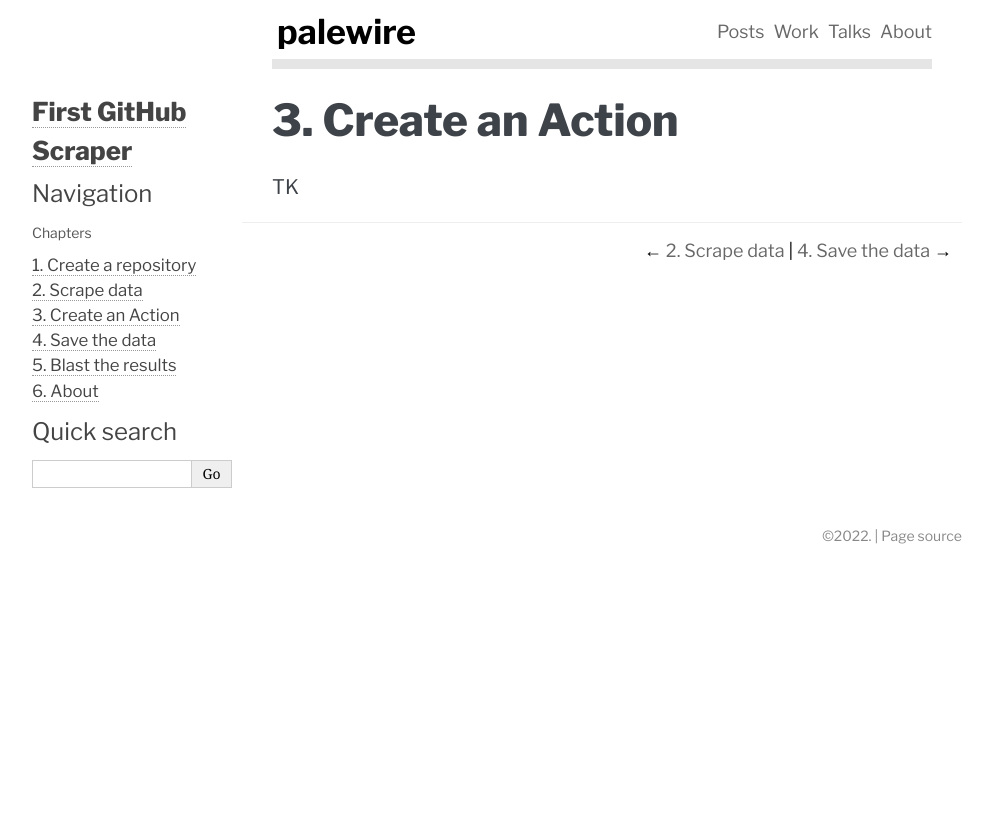
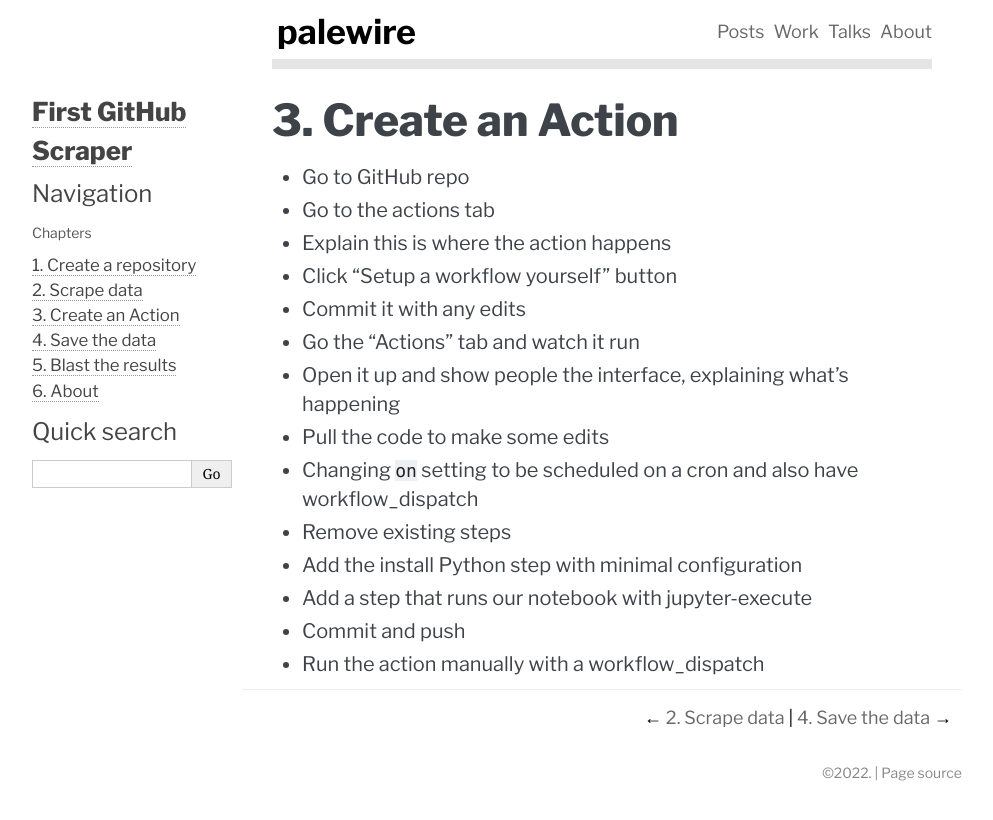
Before and after one commit to palewire/first-github-scraper, a Sphinx documentation site: the page built from docs/schedule.md, in a window 1280 px wide. Shown: the top 820 px of the page, without its empty margins (148-1141 px from the left). Built offline with Sphinx 7.4.7, drawn with Linux system fonts in a browser that asks for light colours.

Commit message:
Bullet lists

```diff
--- a/docs/schedule.md
+++ b/docs/schedule.md
@@ -43,4 +43,17 @@
 
 # Create an Action
 
-TK
+* Go to GitHub repo
+* Go to the actions tab
+* Explain this is where the action happens
+* Click "Setup a workflow yourself" button
+* Commit it with any edits
+* Go the "Actions" tab and watch it run
+* Open it up and show people the interface, explaining what's happening
+* Pull the code to make some edits
+* Changing `on` setting to be scheduled on a cron and also have workflow_dispatch
+* Remove existing steps
+* Add the install Python step with minimal configuration
+* Add a step that runs our notebook with jupyter-execute
+* Commit and push
+* Run the action manually with a workflow_dispatch
```
Also changed, not shown: docs/commit.md (+11 -1 lines), docs/notify.md (+7 -1 lines), docs/repo.md (+8 -1 lines), docs/scrape.md (+9 -1 lines).
